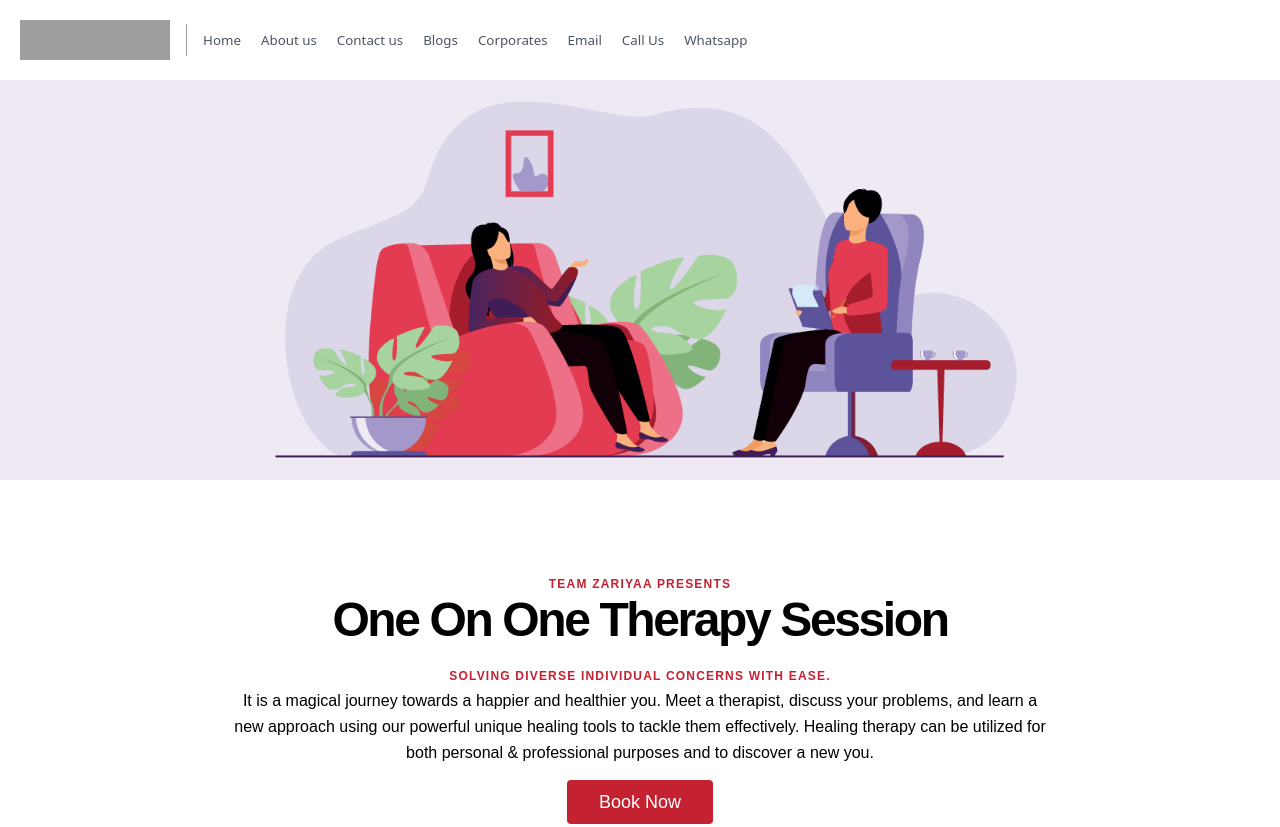
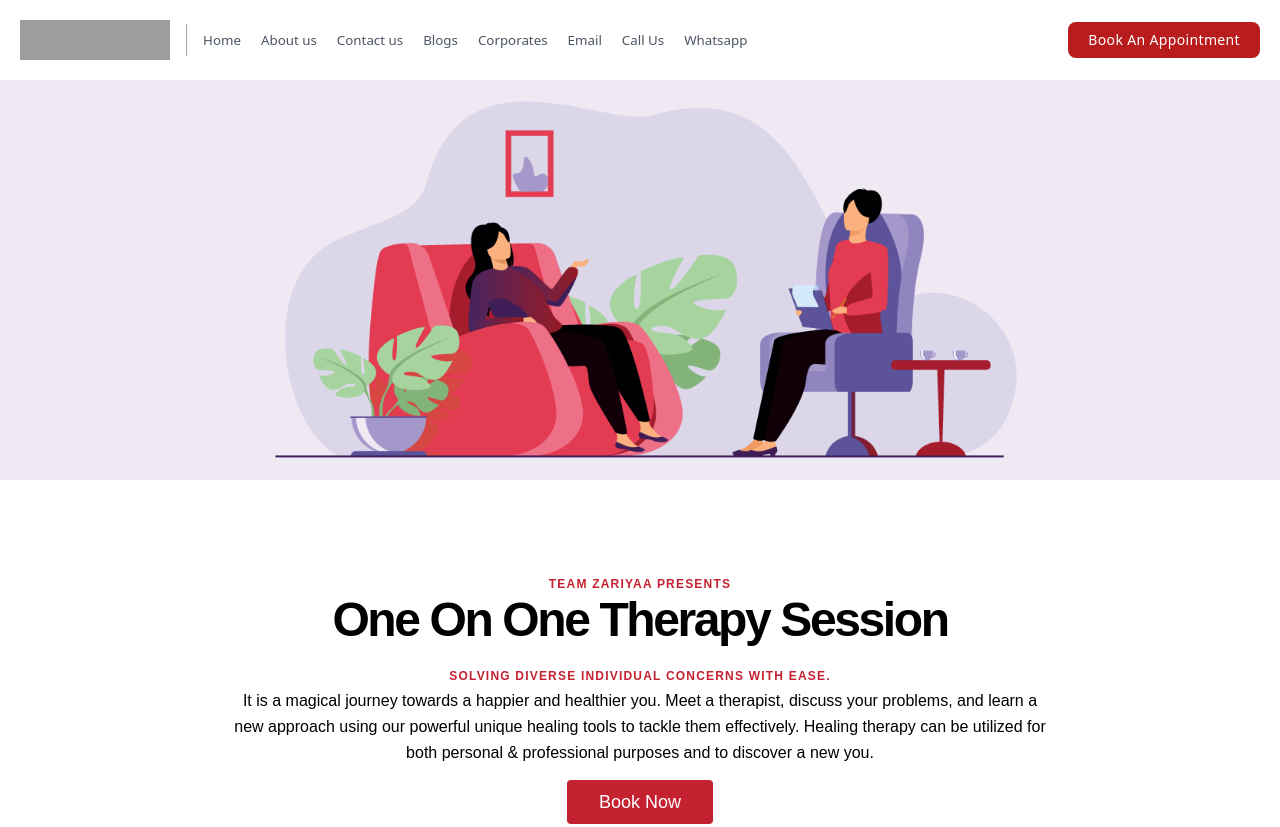
Before and after one commit to AkshatSW/ZariyaaOneOnOneTherapy, a plain HTML site: page index.html in a window 1280 px wide. Shown: the top 827 px of the page. Drawn offline with nearby package versions, Linux system fonts and the light colour scheme; grey boxes are pictures that could not be loaded; a web font is replaced by a local one.

Commit message:
book appointment cta added on the nav>

```diff
--- a/index.html
+++ b/index.html
@@ -42,8 +42,13 @@
             <a href="tel:+919389454876"  class="mr-5 hover:text-gray-900"> Call Us</a>
             <a href="http://wa.me/919389454876"  class="mr-5 hover:text-gray-900">Whatsapp</a>
 
-
           </nav>
+          <br>
+          <a href="https://forms.gle/1f4EA2v3AzoS1L7T7" target="_blank">
+          <button class="flex items-center px-5 py-2 text-sm font-medium tracking-wide text-center text-white capitalize transition-colors duration-200 transform bg-red-700 rounded-lg hover:bg-red-600 focus:outline-none focus:bg-gray-600">
+            Book An Appointment
+        </button>
+      </a>
         </div>
       </header>
 
```
